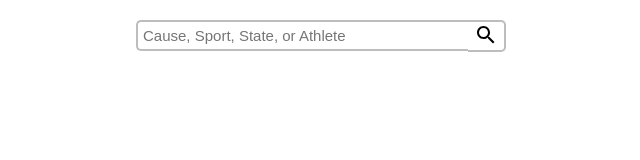
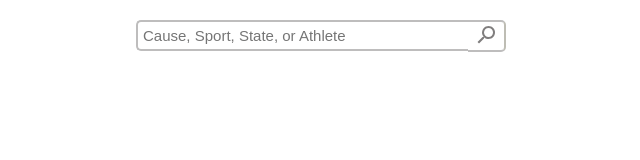
Before and after one commit to RakshitaPattar/Homepage-1, a React (Create React App) app: page / in a window 1280 px wide. Shown: the top 160 px of the page, without its empty margins (319-959 px from the left). Built offline with nearby package versions, Linux system fonts and the light colour scheme.

Commit message:
Icon rotation and color

```diff
--- a/src/App.css
+++ b/src/App.css
@@ -137,7 +137,14 @@ img:hover {
   border-color: rgb(190, 189, 189);
   border-left: none;
   height: 31.5px;
-  border-radius: 0px 5px 5px 0px;
+  border-radius: 5px 0px 0px 5px;
   border-style: solid;
-  border-left-width: 0px;
+  border-right-width: 0px;
+  border-left-width: 2px;
+  border-left-color: rgb(190, 189, 180);
+  transform: rotateY(180deg);
+  color: rgb(128, 126, 126);
 }
+.charity2 button:hover {
+  cursor: pointer;
+}
```
